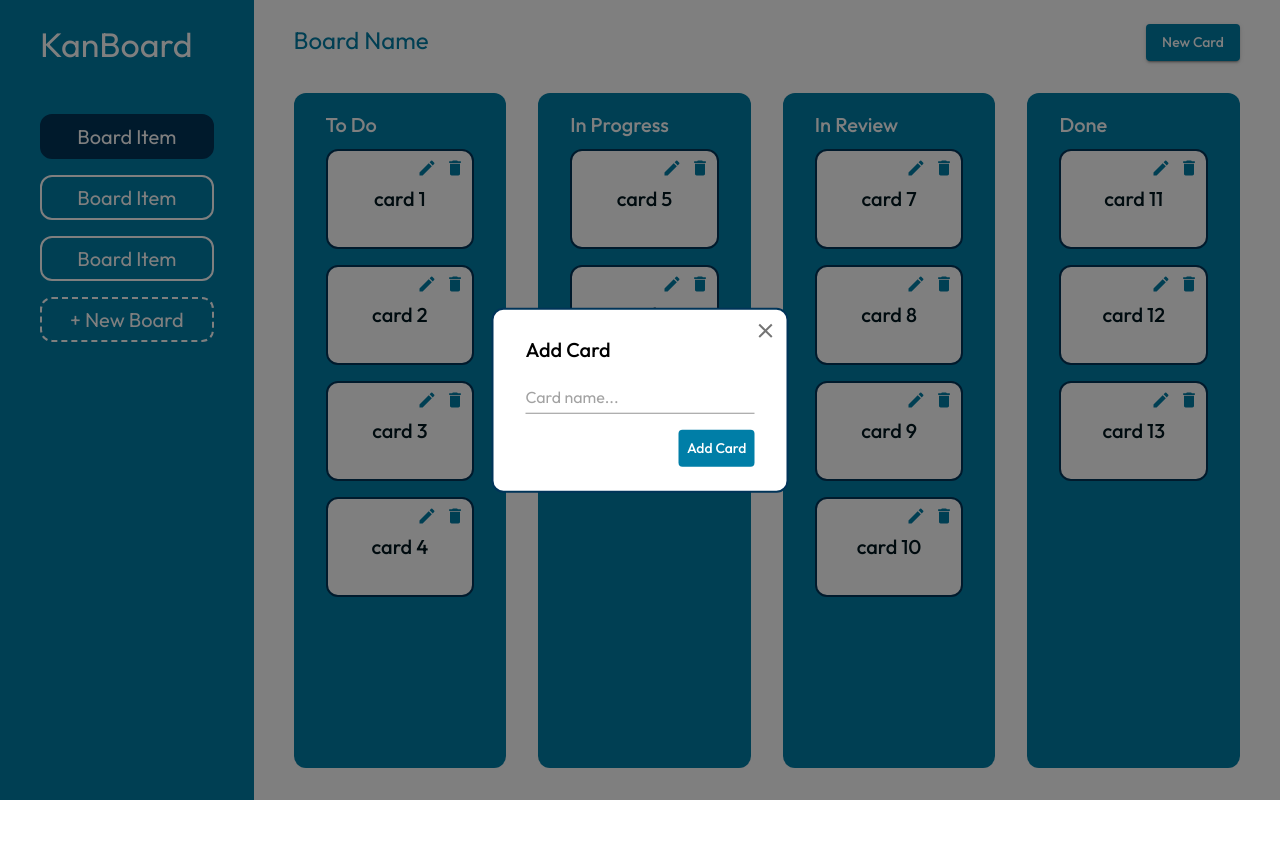
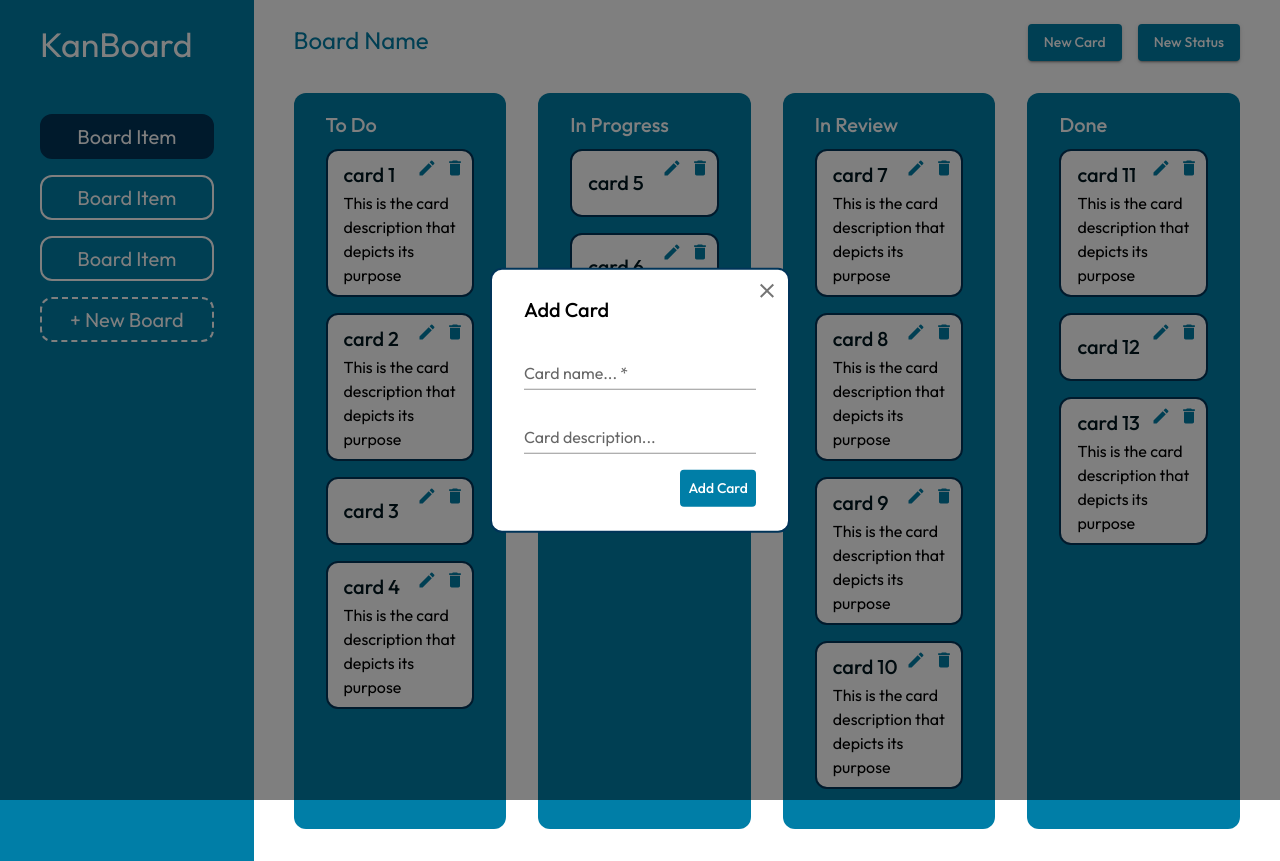
Before and after one commit to FacuReartes/KanBoard, a Next.js app: page / in a window 1280 px wide. Both pictures are taken after a click on the button "New Card". Before the commit the page ends 800 px from the top, so only its background shows below. Built offline with nearby package versions, Linux system fonts and the light colour scheme.

Commit message:
css status fixes + added card description

```diff
--- a/src/components/Board.tsx
+++ b/src/components/Board.tsx
@@ -1,5 +1,5 @@
 'use client';
-import { Box, Button, Typography } from '@mui/material';
+import { Box, Button, List, Typography } from '@mui/material';
 import Status from './statuses/Status';
 import { DndContext } from '@dnd-kit/core';
 import { useDispatch, useSelector } from 'react-redux';
@@ -23,7 +23,7 @@ const Board = () => {
   };
 
   const renderStatusList = statuses.map((status: IStatus) => (
-    <Status name={status.name} id={status.id} cardIds={status.cardIds} />
+    <Status name={status.name} id={status.id} cardIds={status.cardIds} key={status.id}/>
   ));
 
   return (
@@ -35,12 +35,29 @@ const Board = () => {
         display: 'flex',
         flexDirection: 'column',
         bgcolor: 'common.white',
+        overflowX: 'auto'
       }}
     >
       <Box sx={{ display: 'flex', justifyContent: 'space-between' }}>
         <Typography variant="h5" component="h2" color="primary.light">
           Board Name
         </Typography>
+        <Box>
+          <Button
+            onClick={handleOpenModal}
+            variant="contained"
+            sx={{
+              mr: 2,
+              textTransform: 'none',
+              color: 'common.white',
+              bgcolor: 'primary.light',
+              ':hover': {
+                bgcolor: 'primary.main',
+              },
+            }}
+          >
+            New Card
+          </Button>
           <Button
             onClick={handleOpenModal}
             variant="contained"
@@ -53,19 +70,11 @@ const Board = () => {
               },
             }}
           >
-          New Card
+            New Status
           </Button>
         </Box>
+      </Box>
 
-      {/* HACER BIEN EL FLEX/GRID DE ESTO */}
-      <Box
-        sx={{
-          display: 'flex',
-          flex: 1,
-          py: 4,
-          gap: 4,
-        }}
-      >
       <DndContext
         onDragEnd={(event) =>
           dispatch(
@@ -76,9 +85,17 @@ const Board = () => {
           )
         }
       >
+        <List
+          sx={{
+            display: 'flex',
+            flex: 1,
+            py: 4,
+            gap: 4,
+          }}
+        >
           {renderStatusList}
+        </List>
       </DndContext>
-      </Box>
 
       <CardModal
         open={openModal}
--- a/src/components/modals/CardModal.tsx
+++ b/src/components/modals/CardModal.tsx
@@ -1,7 +1,7 @@
 import { addCard, editCard } from '@/state/kanban/kanbanSlice';
 import { AppDispatch } from '@/state/store';
 import { Close } from '@mui/icons-material';
-import { Box, Button, IconButton, Input, Modal, Typography } from '@mui/material';
+import { Box, Button, IconButton, Input, Modal, TextField, Typography } from '@mui/material';
 import React, { ChangeEvent, FC, FormEvent, useState } from 'react';
 import { useDispatch } from 'react-redux';
 
@@ -10,31 +10,38 @@ interface ICardModal {
   handleClose: () => void;
   modalAction: 'add' | 'edit';
   name?: string;
-  cardId? : string;
+  cardId?: string;
+  description?: string
 }
 
 const CardModal: FC<ICardModal> = (props) => {
   const dispatch = useDispatch<AppDispatch>();
-
   const [name, setName] = useState<string>(props.name ?? '');
+  const [description, setDescription] = useState<string>(props.description ?? '')
 
   const handleNameChange = (event: ChangeEvent<HTMLInputElement>) => {
     setName(event.target.value);
   };
 
+  const handleDescChange = (event: ChangeEvent<HTMLInputElement>) => {
+    setDescription(event.target.value);
+  };
+
   const handleSubmit = (event: FormEvent) => {
     event.preventDefault();
     if (props.modalAction === 'add') {
-      dispatch(addCard(name));
+      dispatch(addCard({name, description}));
       setName('')
+      setDescription('')
     } else if (props.modalAction === 'edit') {
-      dispatch(editCard({ name: name, id: props.cardId }))
+      dispatch(editCard({ name, id: props.cardId, description }))
     }
     props.handleClose()
   };
 
   const handleCloseModal = () => {
     setName(props.name ?? '');
+    setDescription(props.description ?? '')
     props.handleClose()
   }
 
@@ -60,6 +67,7 @@ const CardModal: FC<ICardModal> = (props) => {
             py: 3,
             display: 'flex',
             flexDirection: 'column',
+            width: '300px',
           }}
         >
           <Typography
@@ -70,12 +78,21 @@ const CardModal: FC<ICardModal> = (props) => {
           >
             {props.modalAction === 'add' ? 'Add' : 'Edit'} Card
           </Typography>
-          <Input
-            placeholder="Card name..."
-            sx={{ mb: 2 }}
+          <TextField
+            label="Card name..."
+            variant='standard'
             required
             value={name}
             onChange={handleNameChange}
+            sx={{ mb: 2 }}
+          />
+          <TextField
+            label='Card description...'
+            multiline
+            variant='standard'
+            sx={{ mb: 2 }}
+            value={description}
+            onChange={handleDescChange}
           />
           <Button
             sx={{
--- a/src/components/statuses/Status.tsx
+++ b/src/components/statuses/Status.tsx
@@ -18,14 +18,18 @@ const Status: FC<IStatus> = (props) => {
   );
 
   const renderCardList: JSX.Element[] = cardList.map((card: ICard) => (
-    <Card name={card.name} id={card.id} />
+    <Card name={card.name} description={card.description} id={card.id} key={card.id}/>
   ));
 
   return (
-    <Box
+    <ListItem
+      key={props.id}
       sx={{
         px: 4,
         py: 2,
+        display: 'flex',
+        flexDirection: 'column',
+        alignItems: 'start',
         height: '100%',
         width: '25%',
         borderRadius: 3,
@@ -36,7 +40,7 @@ const Status: FC<IStatus> = (props) => {
       <Typography variant="h6" component="h3" color="common.white">
         {props.name}
       </Typography>
-      <List>
+      <List sx={{ width: '100%' }}>
         {renderCardList}
         {isOver && !cardList.find((card) => card.id === active?.id) && (
           <ListItem
@@ -57,7 +61,7 @@ const Status: FC<IStatus> = (props) => {
           </ListItem>
         )}
       </List>
-    </Box>
+    </ListItem>
   );
 };
 
--- a/src/components/statuses/cards/Card.tsx
+++ b/src/components/statuses/cards/Card.tsx
@@ -55,18 +55,26 @@ const Card: FC<ICard> = (props) => {
     >
       <Box
         sx={{
-          py: 4,
-          width: '100%',
-          textAlign: 'center',
+          px: 2,
+          py: props.description ? 1 : 2,
+          width: '100%'
         }}
         ref={setNodeRef}
         {...attributes}
         {...listeners}
       >
-        <Typography variant="h6" component="h4" color="common.black">
+        <Typography variant="h6" component="h4" color="common.black"
+         sx={{ wordBreak: 'break-word', hyphens: 'auto' }}
+        >
           {props.name}
         </Typography>
+        {props.description &&
+        <Typography sx={{ wordBreak: 'break-word', hyphens: 'auto' }}>
+          {props.description}
+        </Typography>}
+
       </Box>
+
       <Box
         sx={{
           position: 'absolute',
@@ -102,12 +110,14 @@ const Card: FC<ICard> = (props) => {
           />
         </IconButton>
       </Box>
+
       <CardModal
         open={openModal}
         handleClose={handleCloseModal}
         modalAction='edit'
         name={props.name}
         cardId={props.id}
+        description={props.description}
       />
     </ListItem>
   );
--- a/src/state/kanban/kanbanSlice.ts
+++ b/src/state/kanban/kanbanSlice.ts
@@ -4,6 +4,7 @@ import { createSlice, PayloadAction } from '@reduxjs/toolkit';
 export interface ICard {
   name: string;
   id: string;
+  description: string;
 }
 
 export interface IStatus {
@@ -17,14 +18,20 @@ export interface KanbanState {
   cards: ICard[];
 }
 
-interface EditPayload {
+interface EditCardPayload {
   id?: string;
   name: string;
+  description: string;
 }
 
-interface dropPayload {
+interface DropCardPayload {
   cardId: string,
   statusId: string
+}
+
+interface AddCardPayload {
+  name: string;
+  description: string;
 }
 
 const initialState: KanbanState = {
@@ -42,22 +49,23 @@ const initialState: KanbanState = {
       cardIds: ['card7', 'card8', 'card9', 'card10'],
     },
     { id: 'status4', name: 'Done', cardIds: ['card11', 'card12', 'card13'] },
+
   ],
 
   cards: [
-    { id: 'card1', name: 'card 1' },
-    { id: 'card2', name: 'card 2' },
-    { id: 'card3', name: 'card 3' },
-    { id: 'card4', name: 'card 4' },
-    { id: 'card5', name: 'card 5' },
-    { id: 'card6', name: 'card 6' },
-    { id: 'card7', name: 'card 7' },
-    { id: 'card8', name: 'card 8' },
-    { id: 'card9', name: 'card 9' },
-    { id: 'card10', name: 'card 10' },
-    { id: 'card11', name: 'card 11' },
-    { id: 'card12', name: 'card 12' },
-    { id: 'card13', name: 'card 13' },
+    { id: 'card1', name: 'card 1', description: 'This is the card description that depicts its purpose' },
+    { id: 'card2', name: 'card 2', description: 'This is the card description that depicts its purpose' },
+    { id: 'card3', name: 'card 3', description: '' },
+    { id: 'card4', name: 'card 4', description: 'This is the card description that depicts its purpose' },
+    { id: 'card5', name: 'card 5', description: '' },
+    { id: 'card6', name: 'card 6', description: '' },
+    { id: 'card7', name: 'card 7', description: 'This is the card description that depicts its purpose' },
+    { id: 'card8', name: 'card 8', description: 'This is the card description that depicts its purpose' },
+    { id: 'card9', name: 'card 9', description: 'This is the card description that depicts its purpose' },
+    { id: 'card10', name: 'card 10', description: 'This is the card description that depicts its purpose' },
+    { id: 'card11', name: 'card 11', description: 'This is the card description that depicts its purpose' },
+    { id: 'card12', name: 'card 12', description: '' },
+    { id: 'card13', name: 'card 13', description: 'This is the card description that depicts its purpose' },
   ],
 };
 
@@ -65,7 +73,7 @@ export const kanbanSlice = createSlice({
   name: 'kanban',
   initialState,
   reducers: {
-    dropCard: (state, action: PayloadAction<dropPayload>) => {
+    dropCard: (state, action: PayloadAction<DropCardPayload>) => {
       const { cardId, statusId } = action.payload;
 
       if (!statusId) return;
@@ -93,8 +101,8 @@ export const kanbanSlice = createSlice({
       state.cards = state.cards.filter((card) => card.id !== cardId);
     },
 
-    addCard: (state, action: PayloadAction<string>) => {
-      const name: string = action.payload;
+    addCard: (state, action: PayloadAction<AddCardPayload>) => {
+      const { name, description } = action.payload;
 
       const maxId: number = Math.max(
         ...state.cards
@@ -104,19 +112,19 @@ export const kanbanSlice = createSlice({
 
       const cardId = `card${maxId + 1}`;
 
-      state.cards.push({ id: cardId, name });
+      state.cards.push({ id: cardId, name, description });
 
       state.statuses[0].cardIds.push(cardId);
     },
 
-    editCard: (state, action: PayloadAction<EditPayload>) => {
-      const cardId = action.payload.id;
-      const cardName: string = action.payload.name;
+    editCard: (state, action: PayloadAction<EditCardPayload>) => {
+      const {id, name, description} = action.payload
 
       state.cards = state.cards.map((card) =>
-        card.id === cardId ? { ...card, name: cardName } : card
+        card.id === id ? { ...card, name, description } : card
       );
     },
+
   },
 });
 
```
Lines whose indentation alone changed are shown as unchanged.
